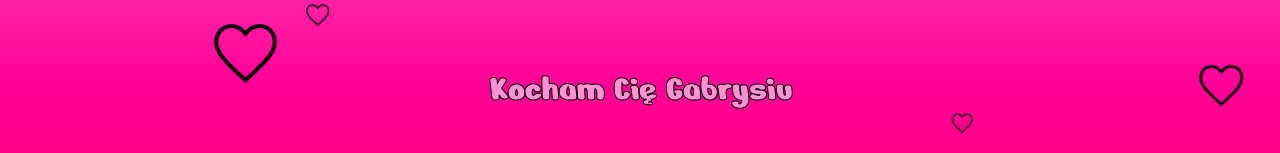
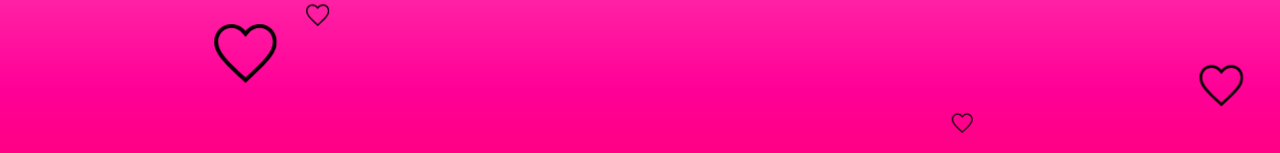
Before and after one commit to MichalJakobczyk1/hearts, a website built with webpack: page src/pages/index.html in a window 1280 px wide. Shown: the part 310-463 px from the top of the page. Built offline with nearby package versions, Linux system fonts and the light colour scheme; files whose address does not match are found by name.

```diff
--- a/src/pages/index.html
+++ b/src/pages/index.html
@@ -159,6 +159,6 @@
     />
   </head>
   <body class="body">
-    <h1 class="h1">Kocham Cię Gabrysiu</h1>
+    <h1 class="h1"></h1>
   </body>
 </html>
```
